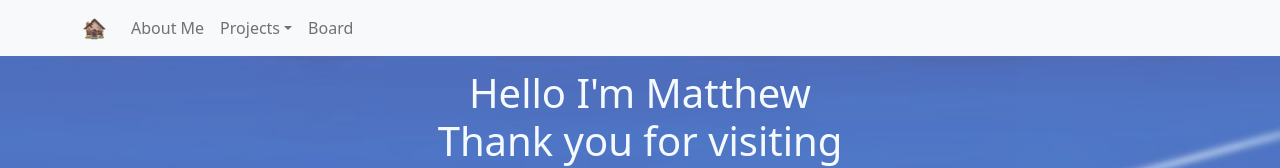
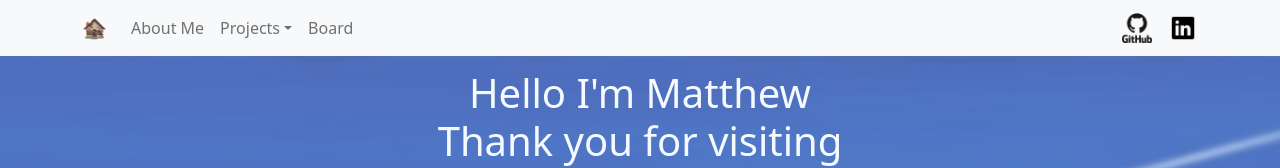
Before and after one commit to rongjuni/Prt_React_MainPortfolio_Page, a React (Create React App) app: page / in a window 1280 px wide. Shown: the top 168 px of the page. Built offline with nearby package versions, Linux system fonts and the light colour scheme.

Commit message:
social network added

```diff
--- a/src/Port_Views/Navbar.jsx
+++ b/src/Port_Views/Navbar.jsx
@@ -1,7 +1,10 @@
 import { Container, Navbar, Nav, NavDropdown } from "react-bootstrap";
 import { Link } from "react-router-dom";
+import github from "./pictures/github.png";
+import linkedin from "./pictures/linkedin.png";
 
 const NavbarComp = () => {
+  let githubLink = "https://github.com/rongjuni";
   return (
     <Navbar bg="light" variant="light" expand="lg">
       <Container>
@@ -50,6 +53,18 @@ const NavbarComp = () => {
             </Nav.Link>
           </Nav>
         </Navbar.Collapse>
+        <div>
+          <a href={githubLink} target="blank" style={{ marginRight: "1rem" }}>
+            <img src={github} width="30rem" alt="githubicon"></img>
+          </a>
+
+          <a
+            href="https://www.linkedin.com/in/matthew-seo-cpa-mba-71349bb9/"
+            target="blank"
+          >
+            <img src={linkedin} width="30rem" alt="githubicon" />
+          </a>
+        </div>
       </Container>
     </Navbar>
   );
```
Also changed, not shown: src/Port_Views/pictures/github.png (added), src/Port_Views/pictures/linkedin.png (added).
